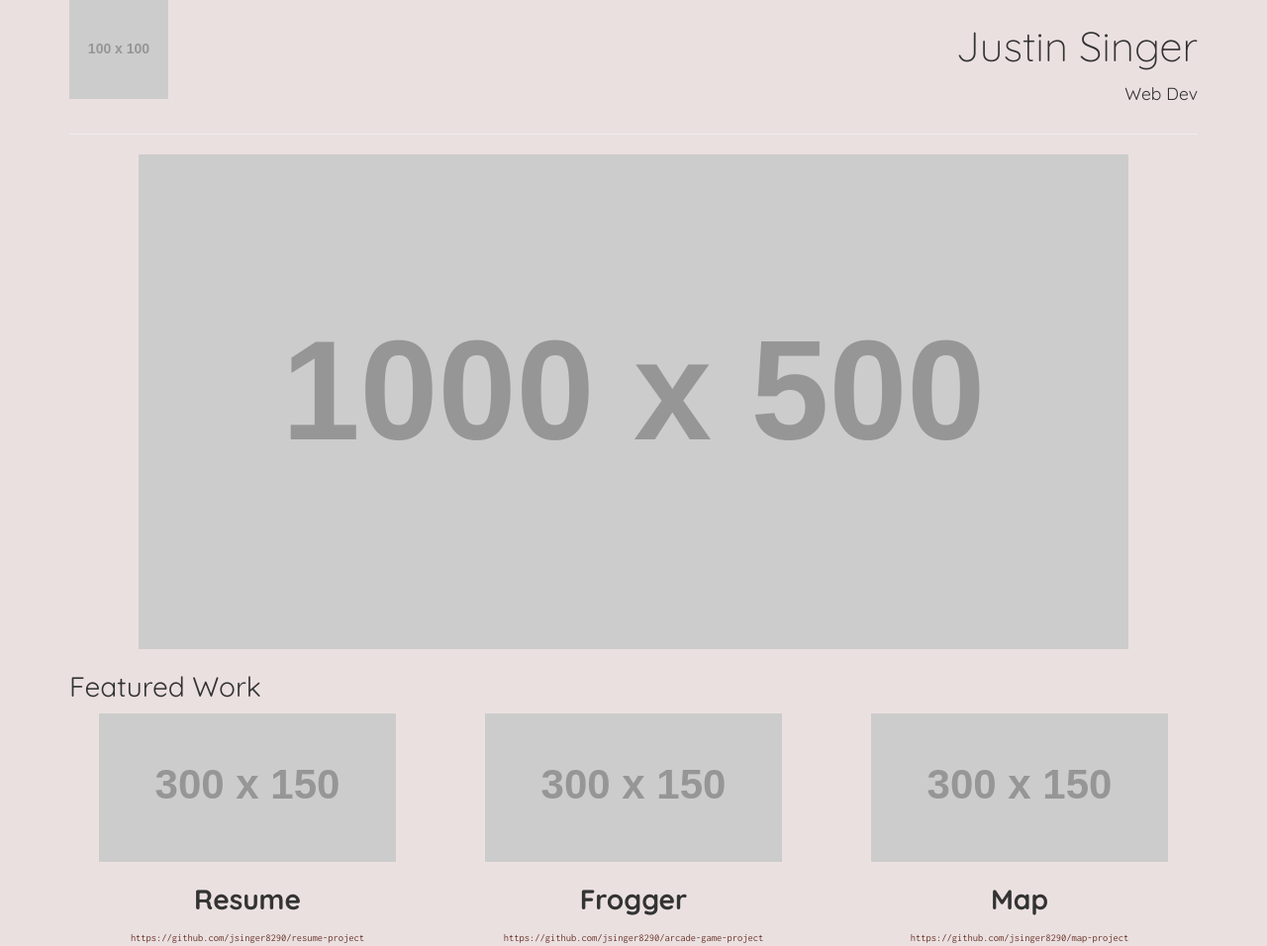
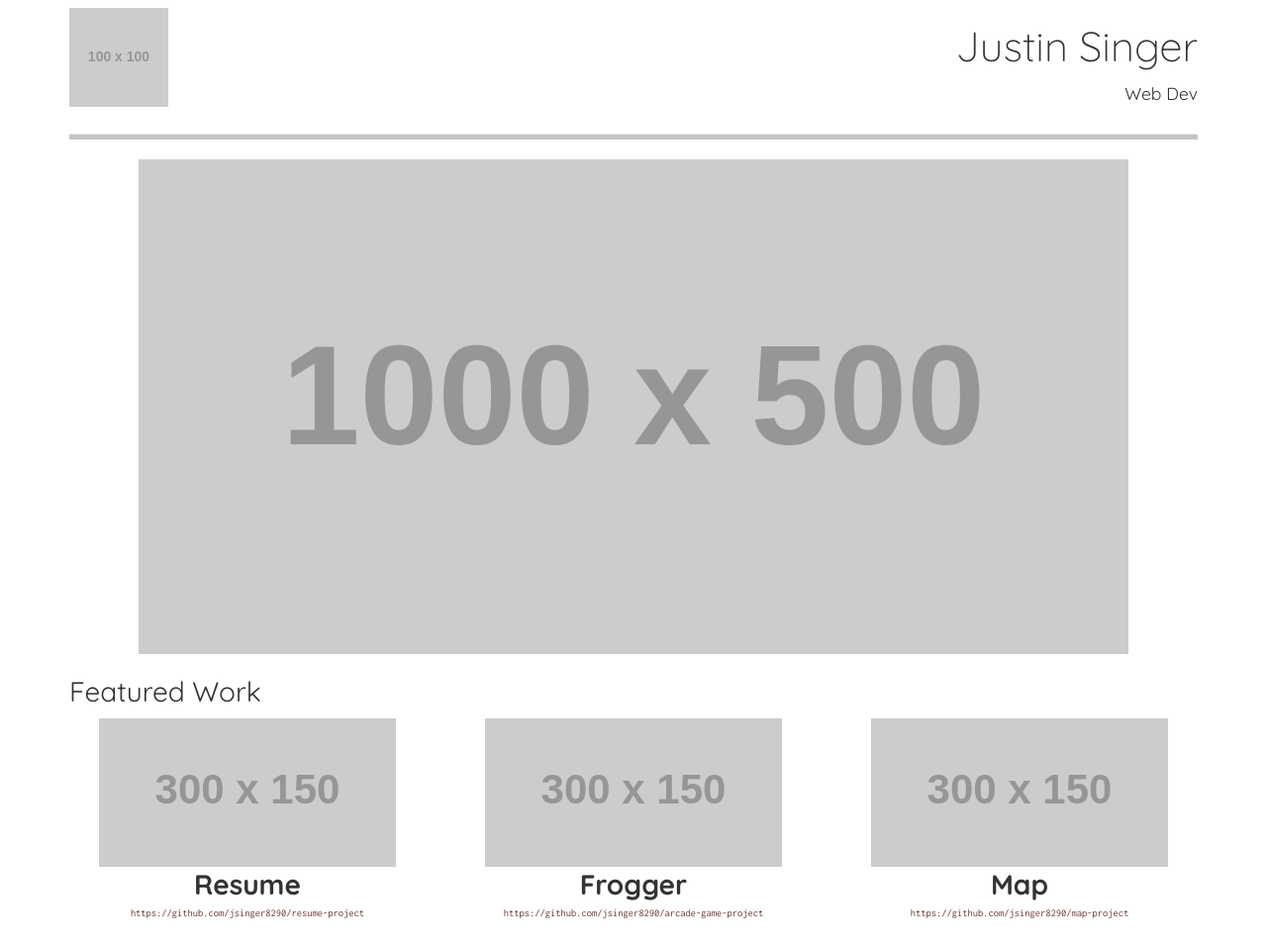
Before and after one commit to jsinger8290/portfolio-project, a plain HTML site: page index.html in a window 1280 px wide. Shown: the whole page at 99% size. Drawn offline with Linux system fonts and the light colour scheme; placeholder pictures from the web are drawn by us.

Commit message:
Tweak styling

```diff
--- a/css/styles.css
+++ b/css/styles.css
@@ -1,14 +1,32 @@
-/* Full-page */
 
-body {
-	background-color: #EBE0E0;
+/* Global tag styles */
+
+h1 {
+	font: 3em Quicksand, sans-serif;
+	font-weight: 300;
 }
 
-/* Header */
+h2 {
+	font: 2em Quicksand, sans-serif;
+	font-weight: 400;
+}
 
-.header-name {
-	font: 3em Quicksand, sans-serif;
-	font-weight: 300;
+h3 {
+	font: 2em Quicksand, sans-serif;
+	font-weight: 700;
+	margin: 0;
+}
+
+hr {
+	height: 5px;
+	background-color: #c3c6c0;
+}
+
+/* Header classes */
+
+.header {
+	display: flex;
+	align-items: center;
 }
 
 .header-title {
@@ -16,17 +34,10 @@ body {
 	font-weight: 400;
 }
 
+/* Projects classes */
 
-/* Projects section */
-
-.projects-heading {
-	font: 2em Quicksand, sans-serif;
-	font-weight: 400;
-}
-
-.project-name {
-	font: 2em Quicksand, sans-serif;
-	font-weight: 700;
+.project-padding {
+	padding: 0 0 15px;
 }
 
 .project-url {
--- a/index.html
+++ b/index.html
@@ -15,48 +15,59 @@
 <body>
 	<div class="container">
 		<header>
-			<div class="row">
-				<div class="col-md-6">
-					<img src="http://placehold.it/100x100" alt="portfolio logo">
+			<div class="row header">
+				<div class="col-xs-4">
+					<img class="img-responsive" src="http://placehold.it/100x100" alt="portfolio logo">
 				</div>
-				<div class="col-md-6 text-right">
-					<h1 class="header-name">Justin Singer</h1>
+				<div class="col-xs-8 text-right">
+					<h1>Justin Singer</h1>
 					<p class="header-title">Web Dev</p>
 				</div>
 			</div>
 		</header>
 		<div class="row">
-			<div class="col-md-12">
+			<div class="col-xs-12">
 				<hr>
 			</div>
 		</div>
 		<div class="row">
-			<div class="col-md-12">
+			<div class="col-xs-12">
 				<img class="img-responsive center-block" src="http://placehold.it/1000x500" alt="center image">
 			</div>
 		</div>
 		<section>
 			<div class="row">
-				<div class="col-md-12">
-					<h2 class="projects-heading">Featured Work</h1>
+				<div class="col-xs-12">
+					<h2 class="projects-heading">Featured Work</h2>
 				</div>
 			</div>
-
 			<div class="row text-center">
 				<div class="col-md-4">
+					<div class="project-padding">
+						<article>
 							<img class="img-responsive center-block" src="http://placehold.it/300x150" alt="resume screenshot">
-					<h3 class="project-name">Resume</h2>
+							<h3 class="project-name">Resume</h3>
 							<a class="project-url" href="https://github.com/jsinger8290/resume-project">https://github.com/jsinger8290/resume-project</a>
+						</article>
+					</div>
 				</div>
 				<div class="col-md-4">
+					<div class="project-padding">
+						<article>
 							<img class="img-responsive center-block" src="http://placehold.it/300x150" alt="frog screenshot">
-					<h3 class="project-name">Frogger</h2>
+							<h3 class="project-name">Frogger</h3>
 							<a class="project-url" href="https://github.com/jsinger8290/arcade-game-project">https://github.com/jsinger8290/arcade-game-project</a>
+						</article>
+					</div>
 				</div>
 				<div class="col-md-4">
+					<div class="project-padding">
+						<article>
 							<img class="img-responsive center-block" src="http://placehold.it/300x150" alt="Map Screenshot">
-					<h3 class="project-name">Map</h2>
+							<h3 class="project-name">Map</h3>
 							<a class="project-url" href="https://github.com/jsinger8290/map-project">https://github.com/jsinger8290/map-project</a>
+						</article>
+					</div>
 				</div>
 			</div>
 		</section>
```
Lines whose indentation alone changed are shown as unchanged.
